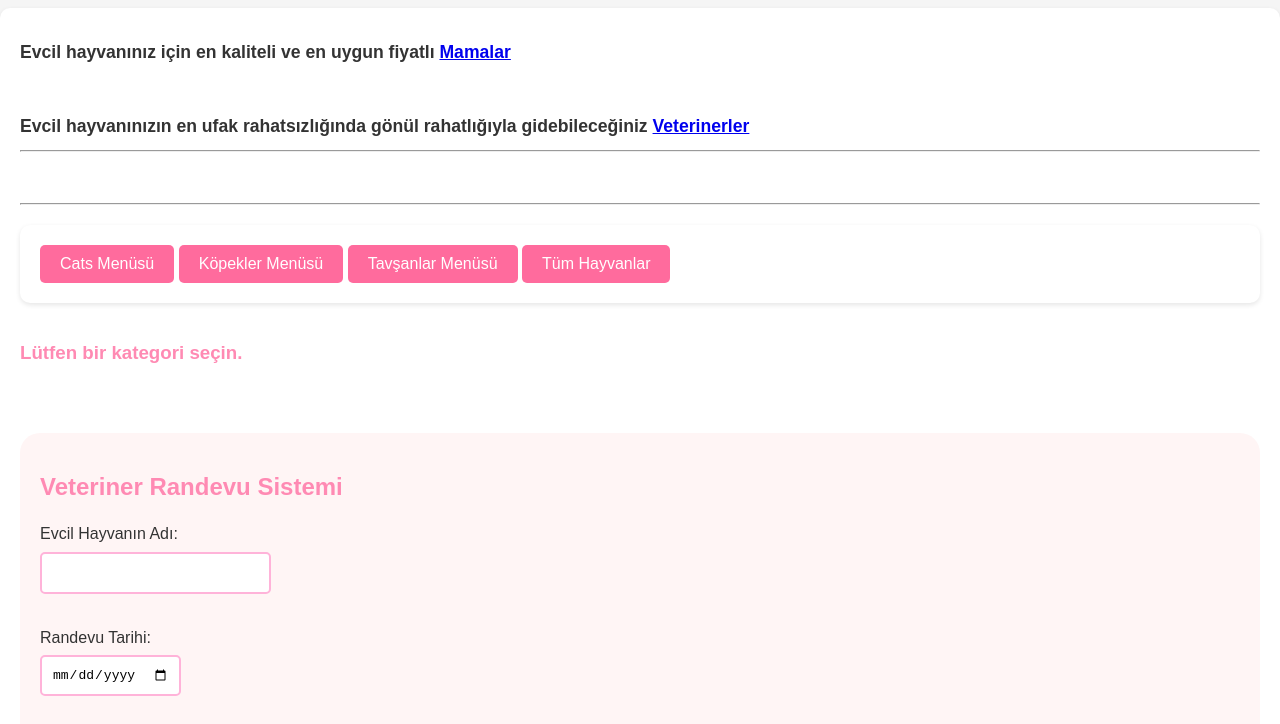
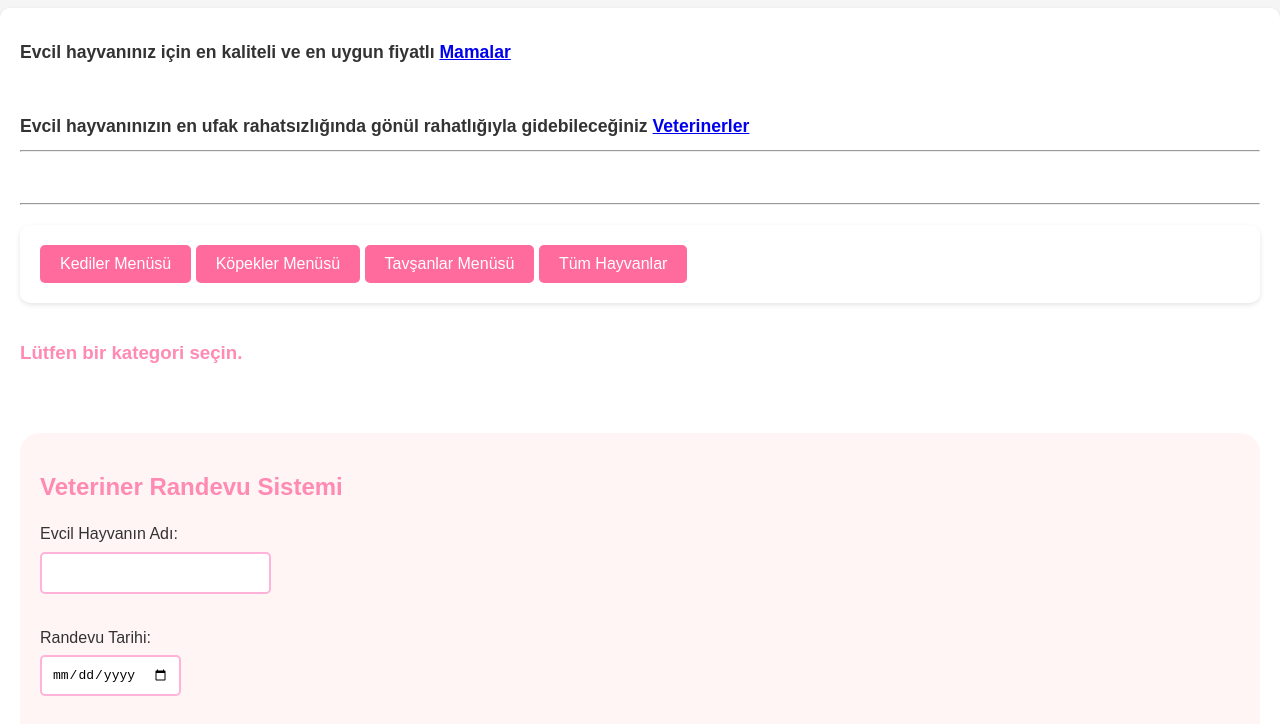
Before and after one commit to martua1/pet-automation, a plain HTML site: page web-programming/6-html-css-first-lesson/index.html in a window 1280 px wide. Shown: the part 76-800 px from the top of the page. Drawn offline with Linux system fonts and the light colour scheme.

Commit message:
Cats, kediler oldu

```diff
--- a/web-programming/6-html-css-first-lesson/index.html
+++ b/web-programming/6-html-css-first-lesson/index.html
@@ -21,7 +21,7 @@
 
     <hr>
 <div class="menu">
-    <button onclick="categoryList('cat')">Cats Menüsü</button>
+    <button onclick="categoryList('cat')">Kediler Menüsü</button>
     <button onclick="categoryList('dog')">Köpekler Menüsü</button>
     <button onclick="categoryList('rabbit')">Tavşanlar Menüsü</button>
     <button onclick="categoryList('all')">Tüm Hayvanlar</button>
```
